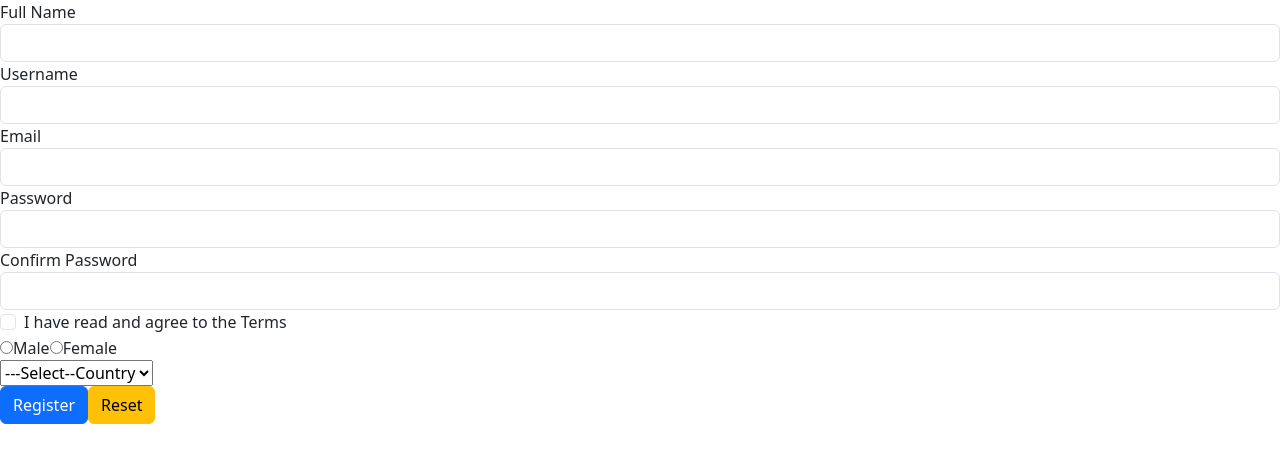
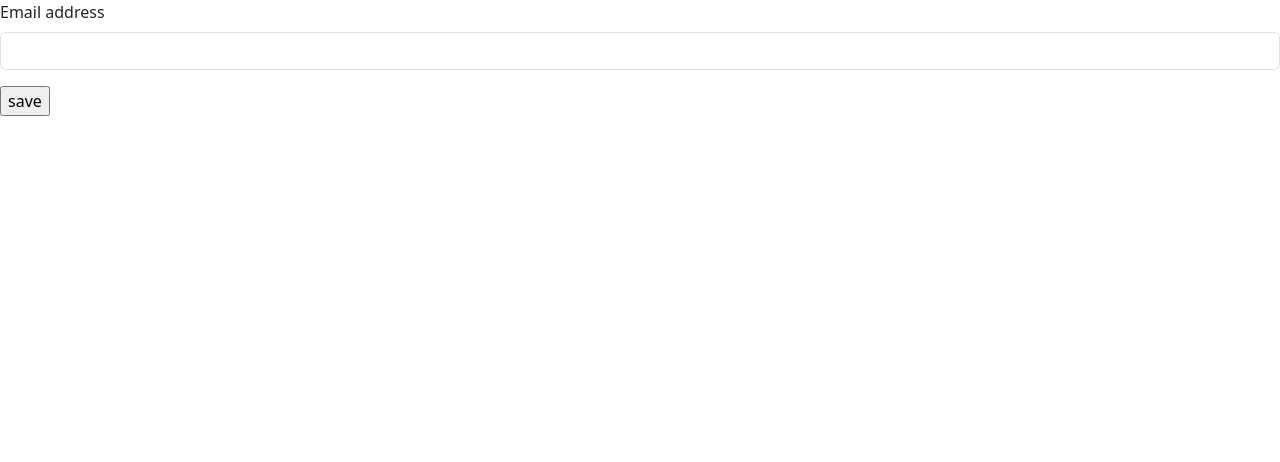
Before and after one commit to divyesh2123/myapp-11-30, a React (Create React App) app: page / in a window 1280 px wide. Shown: the top 462 px of the page. Built offline with nearby package versions, Linux system fonts and the light colour scheme.

Commit message:
changes sd

```diff
--- /dev/null
+++ b/src/MyExample.js
@@ -0,0 +1,80 @@
+import { Formik } from 'formik'
+import React from 'react'
+import Form from 'react-bootstrap/Form';
+import * as Yup from 'yup'
+export default function MyExample() {
+
+    const validationSchema1 =()=> {
+        return Yup.object().shape({
+            lastName: Yup.string().required('lastName is required'),
+
+
+
+
+
+        });
+      }
+
+  return (
+    <>
+        <Formik
+
+        onSubmit={console.log}
+        initialValues={{
+            lastName: '',
+
+
+        }}
+
+        validationSchema={validationSchema1 }
+        >
+
+            {
+                ({
+
+
+                    handleSubmit,
+                    handleChange,
+                    handleBlur,
+                    values,
+                    touched,
+                    isValid,
+                    errors
+
+
+
+                })=>(<>
+
+
+
+                <Form onSubmit={handleSubmit}>
+      <Form.Group className="mb-3" controlId="exampleForm.ControlInput1">
+        <Form.Label>Email address</Form.Label>
+        <Form.Control type="text"
+
+        name='lastName'
+        value={values.lastName}
+        onChange={handleChange}
+        onBlur={handleBlur}
+    isInvalid={touched.lastName && errors.lastName}
+
+        />
+      </Form.Group>
+
+      { (touched.lastName && errors.lastName) &&
+      (<span>{errors.lastName}</span>)}
+
+     <input type="submit" value="save"/>
+    </Form>
+
+                </>)
+            }
+
+
+
+        </Formik>
+
+
+    </>
+  )
+}
--- /dev/null
+++ b/src/MyForm.js
@@ -0,0 +1,16 @@
+import React from 'react'
+import Form from 'react-bootstrap/Form';
+export default function MyForm() {
+  return (
+    <Form>
+      <Form.Group className="mb-3" controlId="exampleForm.ControlInput1">
+        <Form.Label>Email address</Form.Label>
+        <Form.Control type="email" placeholder="name@example.com" />
+      </Form.Group>
+      <Form.Group className="mb-3" controlId="exampleForm.ControlTextarea1">
+        <Form.Label>Example textarea</Form.Label>
+        <Form.Control as="textarea" rows={3} />
+      </Form.Group>
+    </Form>
+  )
+}
--- a/src/index.js
+++ b/src/index.js
@@ -12,11 +12,13 @@ import BasicForm from './BasicForm';
 import SingUpForm from './SingUpForm';
 import Emp from './Emp';
 import EmpWithYup from './EmpWithYup';
+import MyExample from './MyExample';
+import MyForm from './MyForm';
 
 const root = ReactDOM.createRoot(document.getElementById('root'));
 root.render(
   <React.StrictMode>
-    <EmpWithYup />
+    <MyExample />
   </React.StrictMode>
 );
 
```
